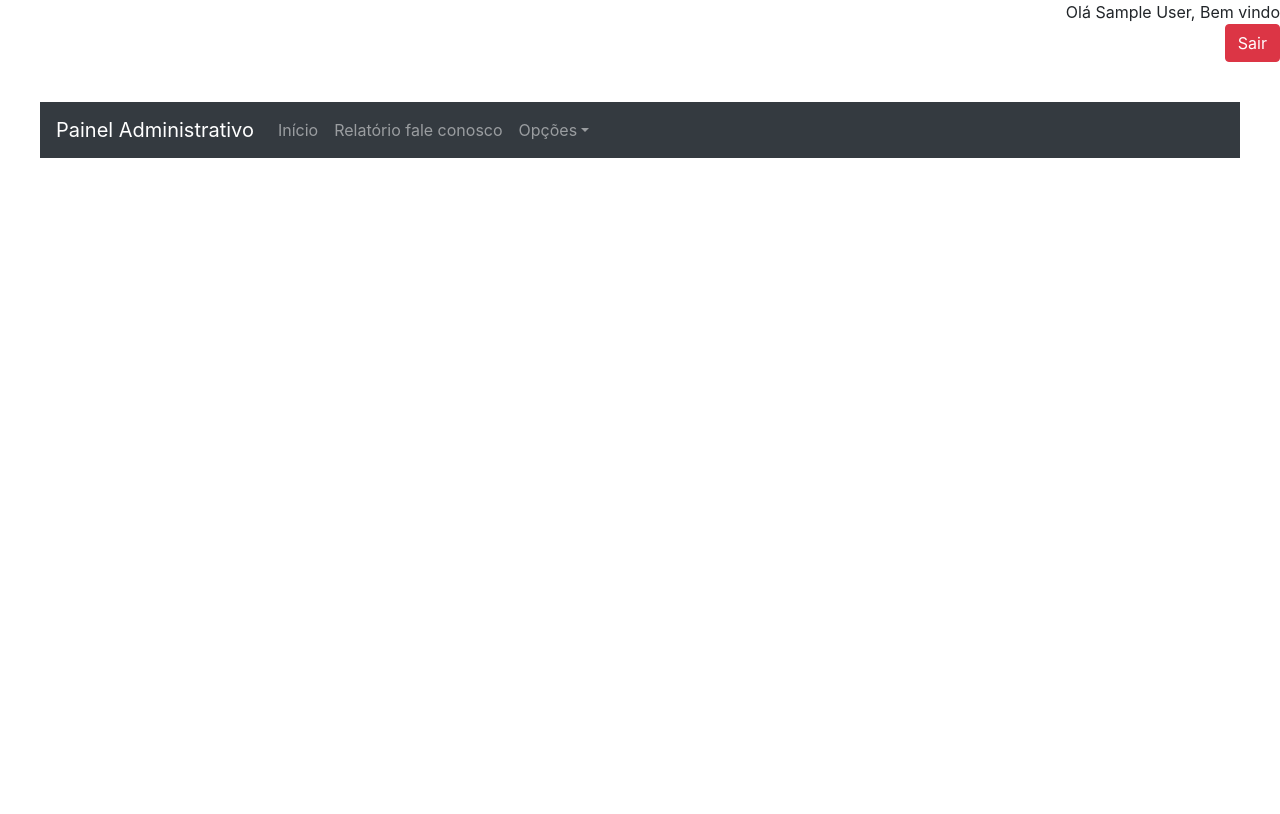
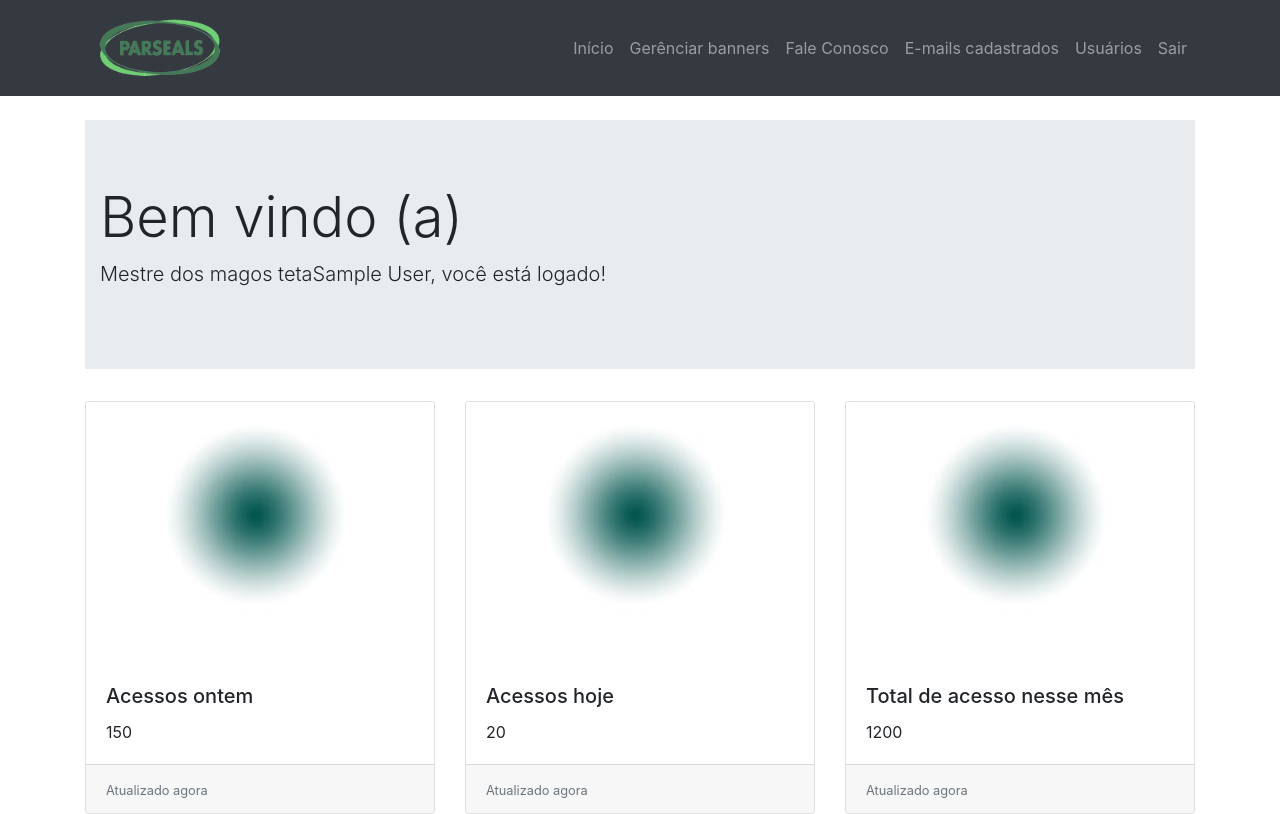
Before and after one commit to felipeaug/hostsite, a PHP site: page /admin/administrativo.php in a window 1280 px wide. Before the commit the page ends 158 px from the top, so only its background shows below. Run offline with PHP 8.4, Linux system fonts and the light colour scheme; the visitor is signed in with stand-in values (Sample User, id 1); some libraries are stand-ins or nearby versions.

Commit message:
administrativo
subindo administrativo

```diff
--- a/admin/administrativo.php
+++ b/admin/administrativo.php
@@ -3,23 +3,68 @@
 <head>
 	<link rel="stylesheet" href="../css/bootstrap.css" />
 	<link rel="stylesheet" href="../css/fonts.css" />
-	<link rel="stylesheet" href="http://maxcdn.bootstrapcdn.com/font-awesome/4.2.0/css/font-awesome.min.css" /> <!-- icons footer -->
-	<link rel="stylesheet" href="css/style.css" />
+	<link rel="stylesheet" href="css/styles.css">
 	<script src="../js/bootstrapjquery.js"></script>
 	<script src="../js/bootstrap.js"></script>
 	<script src="../js/proper.js"></script>
-
-	<title>Acesso - Parseals</title>
+	<title>Administrativo - Parseals</title>
 </head>
 <body>
 	<?php
-	include ('includes/navbarAdm.php');
+	include("includes/navbar-administrativo.php");
 	?>
-	<aside>
 
-	</aside>
-	<footer>
+	<br><br><br><br><br>
 
-	</footer>
+	<div class="container">
+		<div class="jumbotron jumbotron-fluid">
+			<div class="container">
+				<h1 class="display-4">Bem vindo (a)</h1>
+				<p class="lead">
+					<?php
+					session_start();
+						echo "Mestre dos magos teta". $_SESSION['usuarioNome'];
+							if(!isset($_SESSION["usuarioNome"]) and !isset($_SESSION["usuarioNome"])){
+								header("Location: index.php");
+							}else{
+								echo", você está logado!";
+							}
+					?>
+				</p>
+			</div>
+		</div>
+	<div class="card-deck">
+		<div class="card">
+			<img class="card-img-top" src="../images/linhas-produtos.jpg" alt="Card image cap">
+			<div class="card-body">
+				<h5 class="card-title">Acessos ontem</h5>
+				<p class="card-text">150</p>
+			</div>
+			<div class="card-footer">
+				<small class="text-muted">Atualizado agora</small>
+			</div>
+		</div>
+		<div class="card">
+			<img class="card-img-top" src="../images/linhas-produtos.jpg" alt="Card image cap">
+			<div class="card-body">
+				<h5 class="card-title">Acessos hoje</h5>
+				<p class="card-text">20</p>
+			</div>
+			<div class="card-footer">
+				<small class="text-muted">Atualizado agora</small>
+			</div>
+		</div>
+		<div class="card">
+			<img class="card-img-top" src="../images/linhas-produtos.jpg" alt="Card image cap">
+			<div class="card-body">
+				<h5 class="card-title">Total de acesso nesse mês</h5>
+				<p class="card-text">1200</p>
+			</div>
+			<div class="card-footer">
+				<small class="text-muted">Atualizado agora</small>
+			</div>
+		</div>
+	</div>
+</div>
 </body>
 </html>
--- /dev/null
+++ b/admin/cliente.php
@@ -0,0 +1,6 @@
+<?php
+    session_start();
+    echo "Usuario: ". $_SESSION['usuarioNome'];
+?>
+<br>
+<a href="sair.php">Sair</a>
--- /dev/null
+++ b/admin/colaborador.php
@@ -0,0 +1,6 @@
+<?php
+    session_start();
+    echo "Usuario: ". $_SESSION['usuarioNome'];
+?>
+<br>
+<a href="sair.php">Sair</a>
--- a/admin/conexao.php
+++ b/admin/conexao.php
@@ -10,7 +10,6 @@
     if(!$conn){
         die("Falha na conexao: " . mysqli_connect_error());
     }else{
-		echo "Conexao realizada com sucesso";
+            //echo "Conexao realizada com sucesso";
     }
-
 ?>
--- a/admin/css/style.css
+++ /dev/null
@@ -1,23 +0,0 @@
-body{
-
-}
-
-.bg-dark{
-	margin-top: 40px;
-	margin-right: 40px;
-	margin-left: 40px;
-}
-
-.form-group{
-	margin-top: 50px;
-}
-
-.mb-3{
-	margin-top: 50px;
-}
-
-/* alerts */
-
-.alert-danger{
-	margin: 20px 20px 20px 20px;
-}
--- /dev/null
+++ b/admin/includes/navbar-administrativo.php
@@ -0,0 +1,32 @@
+<nav class="navbar navbar-expand-lg navbar-dark bg-dark fixed-top">
+	<div class="container">
+		<a class="navbar-brand" href="#">
+			<img src="../images/logo_topo.png" width="150" height="70" alt="">
+		</a>
+		<button class="navbar-toggler" type="button" data-toggle="collapse" data-target="#navbarResponsive" aria-controls="navbarResponsive" aria-expanded="false" aria-label="Toggle navigation">
+			<span class="navbar-toggler-icon"></span>
+		</button>
+		<div class="collapse navbar-collapse" id="navbarResponsive">
+			<ul class="navbar-nav ml-auto">
+				<li class="nav-item">
+					<a class="nav-link" href="administrativo.php">Início</a>
+				</li>
+				<li class="nav-item">
+					<a class="nav-link" href="gerenciar-banners.php">Gerênciar banners</a>
+				</li>
+				<li class="nav-item">
+					<a class="nav-link" href="">Fale Conosco</a>
+				</li>
+				<li class="nav-item">
+					<a class="nav-link" href="#">E-mails cadastrados</a>
+				</li>
+				<li class="nav-item">
+					<a class="nav-link" href="#">Usuários</a>
+				</li>
+				<li class="nav-item">
+					<a class="nav-link" href="sair.php">Sair</a>
+				</li>
+			</ul>
+		</div>
+	</div>
+</nav>
--- a/admin/includes/navbarAdm.php
+++ /dev/null
@@ -1,39 +0,0 @@
-<p class="text-right">
-	<?php
-	session_start();
-	if(!empty($_SESSION['id'])){
-		echo "Olá ".$_SESSION['nome'].", Bem vindo <br>";
-
-	}else{
-		$_SESSION['msg'] = '<div class="alert alert-danger" role="alert">
-		Favor realizar o login para continuar
-		</div>';
-		header("Location: login.php");
-	}
-	?>
-	<a class="btn btn-danger" href="sair.php">Sair</a>
-</p>
-
-<nav class="navbar navbar-expand-lg navbar-dark bg-dark">
-	<a class="navbar-brand" href="administrativo.php">Painel Administrativo</a>
-	<button class="navbar-toggler" type="button" data-toggle="collapse" data-target="#navbarNavDropdown" aria-controls="navbarNavDropdown" aria-expanded="false" aria-label="Toggle navigation">
-		<span class="navbar-toggler-icon"></span>
-	</button>
-	<div class="collapse navbar-collapse" id="navbarNavDropdown">
-		<ul class="navbar-nav">
-			<li class="nav-item">
-				<a class="nav-link" href="relatorioFaleConosco.php">Início</a>
-			</li>
-			<li class="nav-item">
-				<a class="nav-link" href="relatorioFaleConosco.php">Relatório fale conosco</a>
-			</li>
-			<li class="nav-item dropdown">
-				<a class="nav-link dropdown-toggle" href="#" id="navbarDropdown" role="button" data-toggle="dropdown" aria-haspopup="true" aria-expanded="false">Opções</a>
-				<div class="dropdown-menu" aria-labelledby="navbarDropdown">
-					<a class="dropdown-item" href="cadastrar.php">Cadastrar novo usuário</a>
-					<a class="dropdown-item" href="#">Editar/Excluir usuário</a>
-				</div>
-			</li>
-		</ul>
-	</div>
-</nav>
```
Also changed, not shown: admin/cadastrar.php (deleted, +0 -105 lines), admin/gerenciar-banners.php (added, +19 -0 lines), admin/index.php (added, +46 -0 lines), admin/login.php (deleted, +0 -46 lines), admin/relatorioFaleConosco.php (deleted, +0 -56 lines), admin/sair.php (+12 -9 lines), admin/valida.php (+31 -30 lines), admin/images/arquivo.jpg (deleted), admin/images/logo_top_acess.jpg (added). Lines whose indentation alone changed are shown as unchanged.
